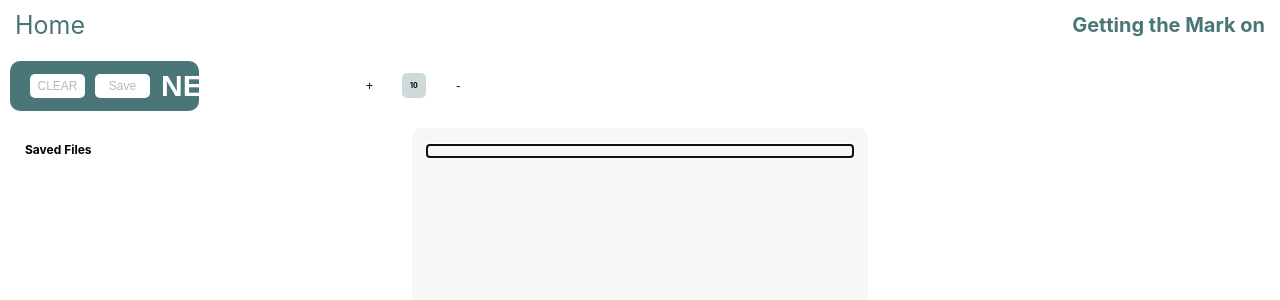
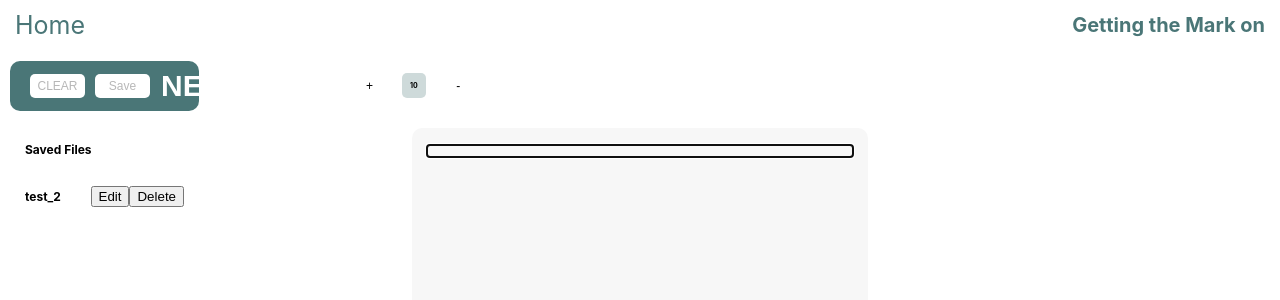
Before and after one commit to matterholt/markDownEditor, a Next.js app: page /editor in a window 1280 px wide. Shown: the top 300 px of the page. Built offline with nearby package versions, Linux system fonts and the light colour scheme.

Commit message:
retrieve and update save file local storeage

```diff
--- a/Hooks/useLocalStorage.js
+++ b/Hooks/useLocalStorage.js
@@ -1,16 +1,8 @@
 import {useState,useEffect}from 'react'
 
-const key = "docState";
 
+export function useLocalStorage(localKey) {
 
-export default function useLocalStorage(initialValue) {
-  const [state, setState] = useState(() => {
-    const storedItem = window.localStorage.getItem("docState");
-    if (storedItem) {
-      return JSON.parse(storedItem);
-    } else {
-      return []
-    }
-  })
-  return [state, setState];
+    return[state, setState]
+
 }
--- a/components/docFeatures/FileEditsSaved.js
+++ b/components/docFeatures/FileEditsSaved.js
@@ -1,51 +1,76 @@
-import { useState } from "react";
+import { useState, useEffect } from "react";
 import { useCurrentDocState } from "../../context/DocPage-context";
 
-import useLocalStorage from "../../Hooks/useLocalStorage";
+import {useLocalStorage} from "../../Hooks/useLocalStorage";
 
-const SavedFiles = (file) => (
-  <li key={file.id}>
-    <h4>{file.fileName}</h4>
+const SavedFiles = ({saveFileName, removedSelectedDoc}) => {
+  return (
+    <li>
+      <h4>{saveFileName}</h4>
       <div>
         <button>Edit</button>
-      <button onClick={() => removedSelectedDoc(file.fileName)}>Delete</button>
+        <button onClick={() => removedSelectedDoc(saveFileName)}>Delete</button>
       </div>
     </li>
   );
+};
 
 
 function FileEditsSaved() {
+  const [state, setState] = useState();
+  const localKey = "savedFiles"
 
-  const [state, setState] = useState(() => {
-    if (typeof window !== "undefined") {
-         const storedItem = window.localStorage.getItem("docState");
-         if (storedItem) {
-           return JSON.parse(storedItem);
-         } else {
-           return [];
+  useEffect(() => {
+    // need to wait for the components to be mounted to the dom before accessing the window
+    const localStorageItems = window.localStorage.getItem("savedFiles");
+
+    if (localStorageItems) {
+      console.log(localStorageItems);
+      // const localSavedItem = JSON.parse(localStorageItems);
+
+      // setState(localSavedItem);
     }
+    setState([
+      {
+        id: 1,
+        fileName: "test_2",
+        content: [
+          "## Doc Two test",
+          "another line for test",
+          "test test",
+          "last line of test",
+        ],
+      },
+    ]);
+  }, []);
+
+  useEffect(() => {
+    //  update local state when removed
+    const updateFilesForLocal = JSON.stringify(state);
+    window.localStorage.setItem(localKey, updateFilesForLocal);
+  }, [state]);
+
+  function removedSelectedDoc(deletedFileName) {
+    const updateList = state.filter((x) => x.fileName != deletedFileName);
+    setState(updateList);
   }
 
 
-  });
-
-  React.useEffect(() => { console.log("list save files", state);})
-
-  function removedSelectedDoc(deletedFileName) {
-    const currentList = docState.savedFiles;
-    const updateList = currentList.filter((x) => x.fileName != deletedFileName);
-    UpdateDocState({ name: "savedFiles", value: updateList });
-  }
-
+  if (!state) {
+    return <h3>No Saved Files</h3>;
+  } else {
     return (
       <ul>
         <h4>Saved Files</h4>
-      {JSON.stringify(state.savedFiles)}
-      {/* {savedFiles.map((file) => {
+        {state.map((file) => {
           return (
-          <SavedFiles file={file}/>
+            <SavedFiles
+              key={file.id}
+              removedSelectedDoc={removedSelectedDoc}
+              saveFileName={file.fileName}
+            />
           );
-      })} */}
+        })}
         <style jsx>{`
           h4 {
             font-size: 1.2rem;
@@ -63,6 +88,7 @@ function FileEditsSaved() {
         `}</style>
       </ul>
     );
+  };
 }
 
 export default FileEditsSaved;
--- a/components/docFeatures/SaveFile.js
+++ b/components/docFeatures/SaveFile.js
@@ -7,7 +7,7 @@ import {Button} from "../general/Button"
 
 function SaveFile({ currentMarkdownRaw, isDisabled, currentDocTitle }) {
   // const { docState, UpdateDocState } = useCurrentDocState(); //one place for context
-  const [docState, UpdateDocState] = useLocalStorage()
+  // const [docState, UpdateDocState] = useLocalStorage()
 
 
 
--- a/context/DocPage-context.js
+++ b/context/DocPage-context.js
@@ -6,11 +6,7 @@ const CurrentDocContext = createContext()
 
 function CurrentDocProvider({ children }) {
   const [docState, setDocState] = useState({
-    fontSize: 10,
-    savedFiles: [
-      { id: 0, fileName: "test", content: ["#testing file test","first line of test","second line of the test"] },
-      { id: 1, fileName: "test_2", content: ["## Doc Two test","another line for test","test test","last line of test"] },
-    ],
+    fontSize: 10
   });
 
 
@@ -21,7 +17,6 @@ function CurrentDocProvider({ children }) {
     }
     const {name,value} = event;
     setDocState({ ...docState, [name]: value })
-
    }
 
     return (
```
Lines whose indentation alone changed are shown as unchanged.
